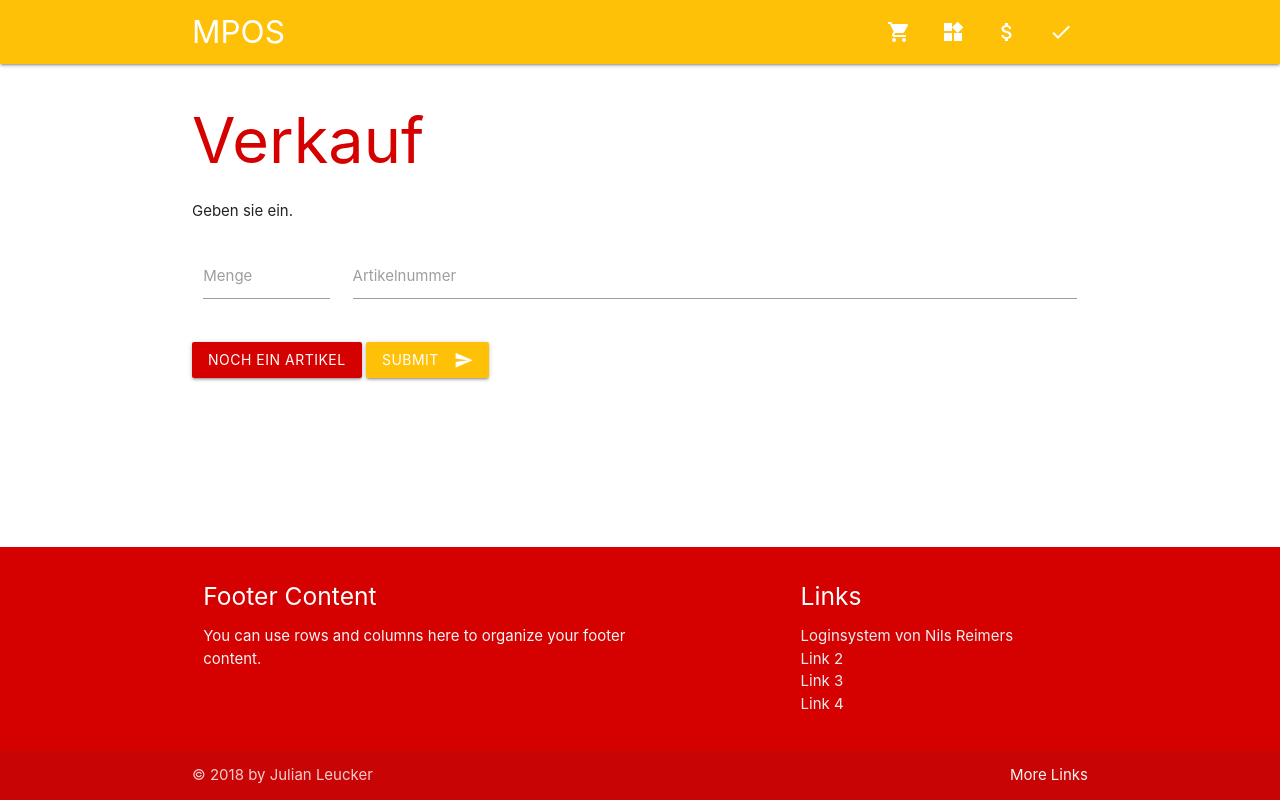
After one commit to ZugBahnHof/MPOS, a PHP site: page /shop_form.php?msg=1 in a window 1280 px wide. The commit adds this page. Run offline with PHP 8.4, Linux system fonts and the light colour scheme; data that the repository does not hold is empty; a stand-in replaces the project's code that opens the database connection.

Commit message:
Das Shopping Formular hinzugefügt, und einige kleinere Änderungen und Testdateien die ich noch löschen werde.

```diff
--- /dev/null
+++ b/empfang.php
@@ -0,0 +1,3 @@
+<?php
+var_dump($_POST);
+ ?>
--- a/inc/footer.inc.php
+++ b/inc/footer.inc.php
@@ -48,7 +48,9 @@ if (strlen($modaltext) > 1) {
     <script type="text/javascript">
 
       var elem = document.querySelector('.tooltipped');
+      var elem2 = document.querySelector('.tooltipped');
       var instance = M.Tooltip.init(elem);
+      var instance = M.Tooltip.init(elem2);
    </script>
   </body>
 </html>
--- a/inc/header.inc.php
+++ b/inc/header.inc.php
@@ -54,7 +54,7 @@ echo <<<HEREDOC
       <div class="container">
         <a href="index.php" class="brand-logo">MPOS</a>
         <ul id="nav-mobile" class="right hide-on-med-and-down">
-           <li><a class="tooltipped" data-position="bottom" data-delay="50" data-tooltip="Verkaufen" href=""><i class="material-icons">shopping_cart</i></a></li>
+           <li><a class="tooltipped" data-position="bottom" data-delay="50" data-tooltip="Verkaufen" href="shop_form.php"><i class="material-icons">shopping_cart</i></a></li>
   			   <li><a class="tooltipped" data-position="bottom" data-delay="50" data-tooltip="Artikel" href=""><i class="material-icons">widgets</i></a></li>
      			 <li><a class="tooltipped" data-position="bottom" data-delay="50" data-tooltip="Kontostand" href=""><i class="material-icons">attach_money</i></a></li>
            $preferences_text_a
--- a/register.php
+++ b/register.php
@@ -5,6 +5,7 @@ require_once("inc/functions.inc.php");
 
 $site_title = "Registrierung - ";
 include("inc/header.inc.php")
+
 ?>
 <h1 class="<?php echo $site_color_accent_text; ?>">Registrierung</h1>
 <?php
--- /dev/null
+++ b/shop_form.php
@@ -0,0 +1,38 @@
+<?php
+  $site_title = "Verkauf - ";
+  include 'inc/header.inc.php';
+ ?>
+
+ <script type="text/javascript">
+ function clone_this(objButton)
+ {
+   tmpNode = objButton.form.elements[0].parentNode.parentNode.cloneNode(true);
+   objButton.form.insertBefore(tmpNode,objButton);
+   objButton.previousSibling.firstChild.firstChild.value='';
+
+ }
+ </script>
+ <h1 class="<?php echo $site_color_accent_text; ?>">Verkauf</h1>
+ <p>Geben sie ein.</p>
+ <form action="empfang.php" method="post">
+   <div class="row col s12">
+     <div class="input-field col s4 m3 l2">
+        <input name="Menge[]" type="text" id="Menge">
+        <label for="Menge">Menge</label>
+     </div>
+     <div class="input-field col s8 m9 l10">
+        <input name="Artikelnummer[]" type="text" id="Nummer">
+        <label for="Nummer">Artikelnummer</label>
+     </div>
+   </div>
+
+
+  <input value="Noch ein Artikel" onclick="clone_this(this)" type="button" class="btn <?php echo $site_color_accent; ?>">
+
+  <button class="btn waves-effect waves-light <?php echo $site_color; ?>" type="submit" name="action">Submit
+    <i class="material-icons right">send</i>
+  </button>
+ </form>
+<?php
+  include 'inc/footer.inc.php';
+ ?>
```
Also changed, not shown: testform.php (added, +41 -0 lines).
